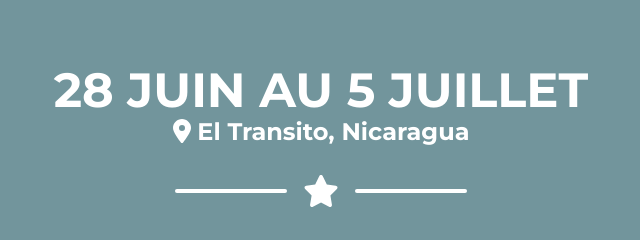
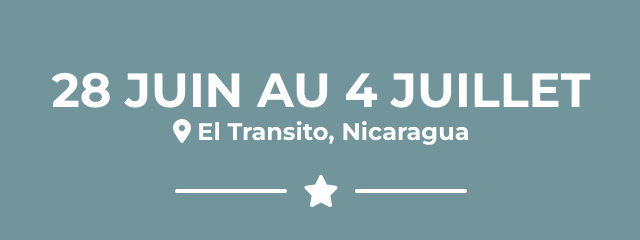
Before and after one commit to aleproust/surf-yoga-reset, a plain HTML site: page index.html in a window 1280 px wide. Shown: the part 506-746 px from the top of the page, 319-959 px from the left. Drawn offline with nearby package versions, Linux system fonts and the light colour scheme.

Commit message:
Fix date

```diff
--- a/index.html
+++ b/index.html
@@ -57,7 +57,7 @@
         <section class="page-section bg-secondary text-white mb-0" id="about">
             <div class="container">
                 <!-- About Section Heading-->
-                <h4 class="page-section-heading text-center text-uppercase text-white">28 Juin au 5 Juillet</h4>
+                <h4 class="page-section-heading text-center text-uppercase text-white">28 Juin au 4 Juillet</h4>
                 <h4><a href="https://maps.app.goo.gl/qiraMgMtna43RgVU9" target="_blank" style="text-decoration: none; color: #fff;">
                     <i class="fa-solid fa-location-dot"></i> El Transito, Nicaragua
                     </a>
```
